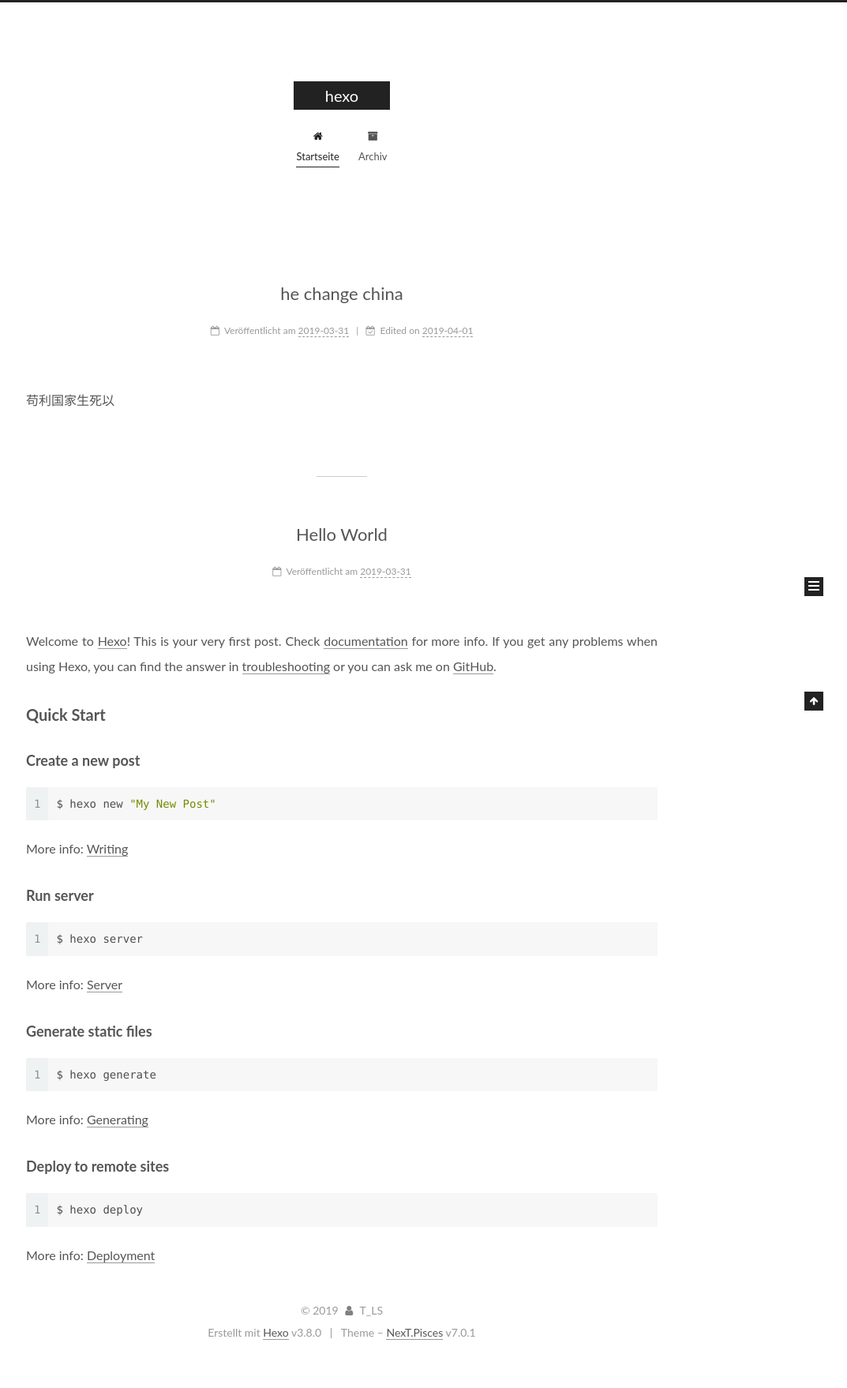
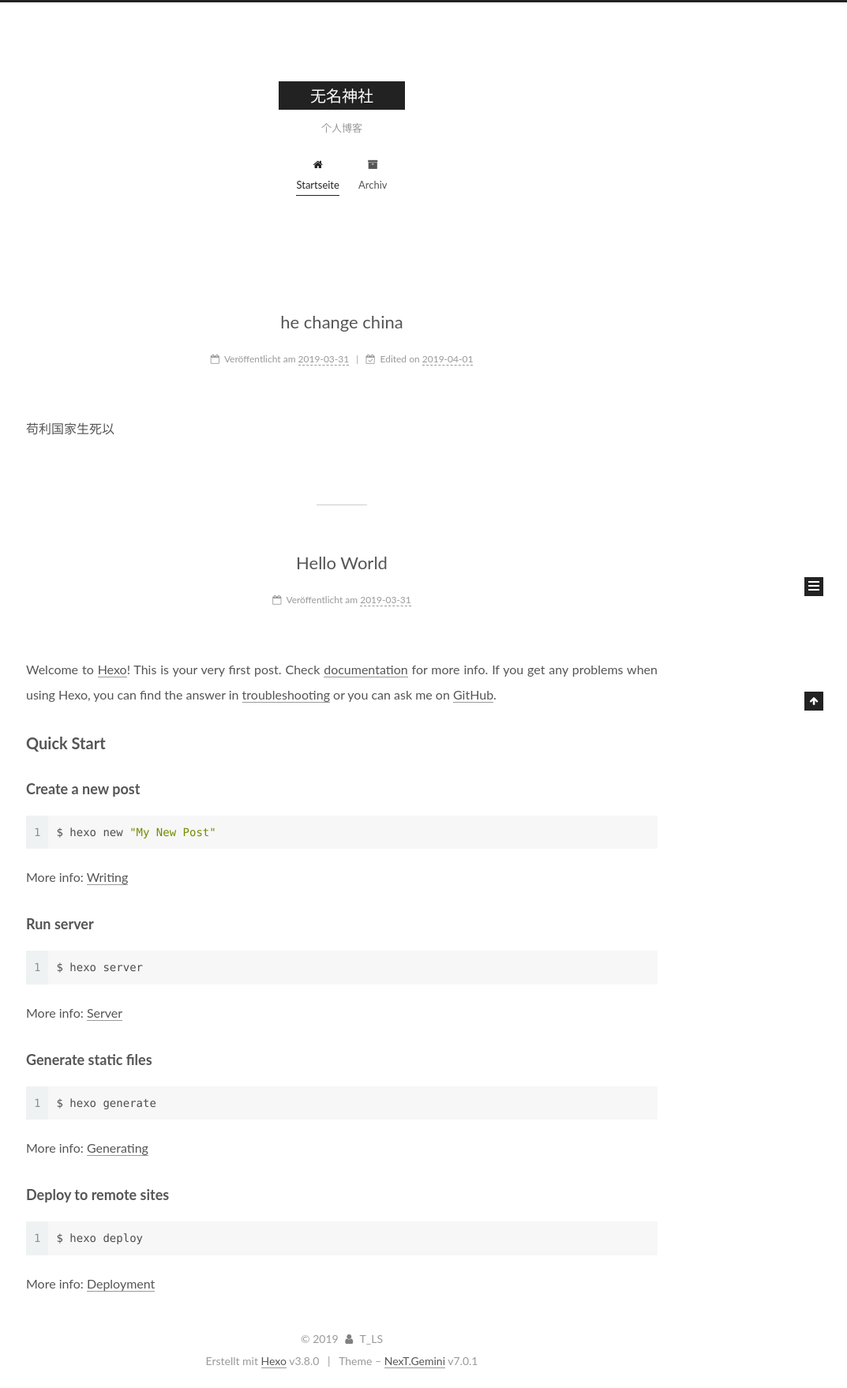
Before and after one commit to TLS18/TLS18.github.io, a plain HTML site: page index.html in a window 1280 px wide. Shown: the whole page at 79% size, without its empty margins (207-1280 px from the left). Before the commit the page ends 1722 px from the top, so only its background shows below. Drawn offline with Linux system fonts and the light colour scheme.

Commit message:
Site updated: 2019-04-01 23:27:49

```diff
--- a/index.html
+++ b/index.html
@@ -14,7 +14,7 @@
 
 
 
-<html class="theme-next pisces use-motion" lang>
+<html class="theme-next gemini use-motion" lang>
 <head><meta name="generator" content="Hexo 3.8.0">
   <meta charset="UTF-8">
 <meta http-equiv="X-UA-Compatible" content="IE=edge">
@@ -72,7 +72,7 @@
   var NexT = window.NexT || {};
   var CONFIG = {
     root: '/',
-    scheme: 'Pisces',
+    scheme: 'Gemini',
     version: '7.0.1',
     sidebar: {"position":"left","display":"post","offset":12,"b2t":false,"scrollpercent":false,"onmobile":false,"dimmer":false},
     fancybox: false,
@@ -97,12 +97,12 @@
 
 
   <meta property="og:type" content="website">
-<meta property="og:title" content="hexo">
+<meta property="og:title" content="无名神社">
 <meta property="og:url" content="http://yoursite.com/index.html">
-<meta property="og:site_name" content="hexo">
+<meta property="og:site_name" content="无名神社">
 <meta property="og:locale" content="default">
 <meta name="twitter:card" content="summary">
-<meta name="twitter:title" content="hexo">
+<meta name="twitter:title" content="无名神社">
 
 
 
@@ -119,7 +119,7 @@
   };
 </script>
 
-  <title>hexo</title>
+  <title>无名神社</title>
 
 
 
@@ -179,10 +179,14 @@
     <div class="custom-logo-site-title">
       <a href="/" class="brand" rel="start">
         <span class="logo-line-before"><i></i></span>
-        <span class="site-title">hexo</span>
+        <span class="site-title">无名神社</span>
         <span class="logo-line-after"><i></i></span>
       </a>
     </div>
+
+
+        <p class="site-subtitle">个人博客</p>
+
 
 
   </div>
@@ -294,7 +298,7 @@
     </span>
 
     <span hidden itemprop="publisher" itemscope itemtype="http://schema.org/Organization">
-      <meta itemprop="name" content="hexo">
+      <meta itemprop="name" content="无名神社">
     </span>
 
 
@@ -449,7 +453,7 @@
     </span>
 
     <span hidden itemprop="publisher" itemscope itemtype="http://schema.org/Organization">
-      <meta itemprop="name" content="hexo">
+      <meta itemprop="name" content="无名神社">
     </span>
 
 
@@ -678,7 +682,7 @@
 
 
 
-  <div class="theme-info">Theme – <a href="https://theme-next.org" class="theme-link" rel="noopener" target="_blank">NexT.Pisces</a> v7.0.1</div>
+  <div class="theme-info">Theme – <a href="https://theme-next.org" class="theme-link" rel="noopener" target="_blank">NexT.Gemini</a> v7.0.1</div>
 
 
 
@@ -777,6 +781,7 @@
 
 
 
+
   <script src="/js/src/bootstrap.js?v=7.0.1"></script>
 
 
```
Also changed, not shown: 2019/03/31/he-change-china/index.html (+12 -7 lines), 2019/03/31/hello-world/index.html (+12 -7 lines), archives/2019/03/index.html (+13 -8 lines), archives/2019/index.html (+13 -8 lines), archives/index.html (+13 -8 lines).
